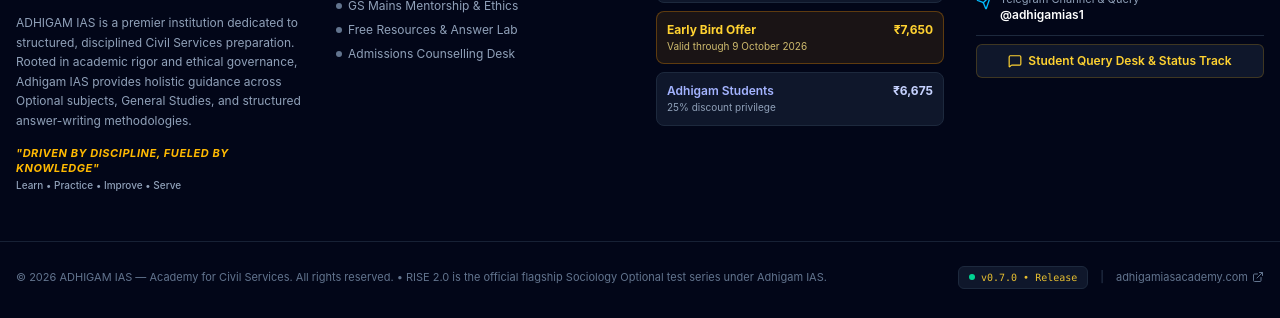
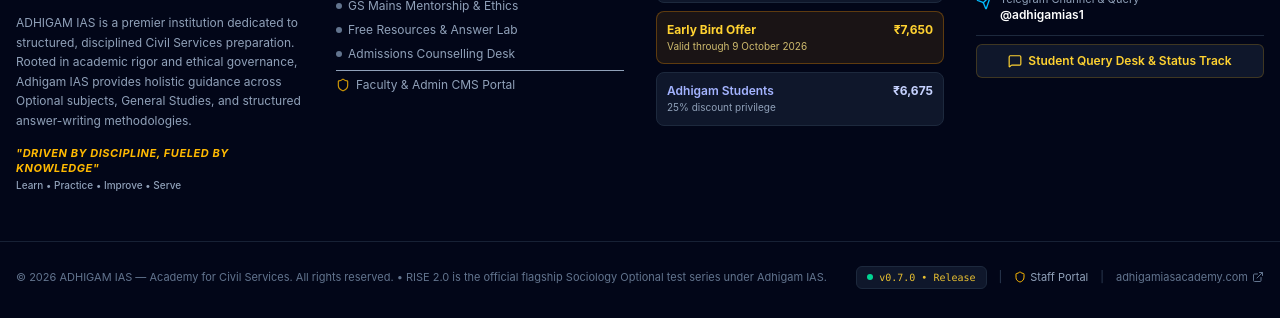
Before and after one commit to shasgupt/adhigam-ias, a React (Vite) app: page / in a window 1280 px wide. Shown: the part 6487-6805 px from the top of the page. Built offline with nearby package versions, Linux system fonts and the light colour scheme; no server answers.

Commit message:
feat: add direct faculty and staff admin portal links in footer

```diff
--- a/src/components/SiteFooter.tsx
+++ b/src/components/SiteFooter.tsx
@@ -78,6 +78,15 @@
               >
                 <span className="w-1.5 h-1.5 rounded-full bg-slate-500" />
                 <span>Admissions Counselling Desk</span>
+              </button>
+            </li>
+            <li className="pt-1.5 border-t border-slate-850">
+              <button
+                onClick={() => onNavigate('/admin')}
+                className="hover:text-amber-300 transition-colors flex items-center gap-1.5 text-left text-slate-400 hover:text-amber-200 cursor-pointer text-xs"
+              >
+                <Shield className="w-3.5 h-3.5 text-amber-400/80" />
+                <span>Faculty & Admin CMS Portal</span>
               </button>
             </li>
           </ul>
@@ -166,6 +175,14 @@
             v{currentVersion.replace(/^v/, '')} • {buildType}
           </span>
           <span className="text-slate-700">|</span>
+          <button
+            onClick={() => onNavigate('/admin')}
+            className="hover:text-amber-300 text-slate-400 transition-colors flex items-center gap-1 cursor-pointer"
+          >
+            <Shield className="w-3 h-3 text-amber-400" />
+            <span>Staff Portal</span>
+          </button>
+          <span className="text-slate-700">|</span>
           <a
             href={INSTITUTE_CONFIG.contact.website}
             target="_blank"
```
